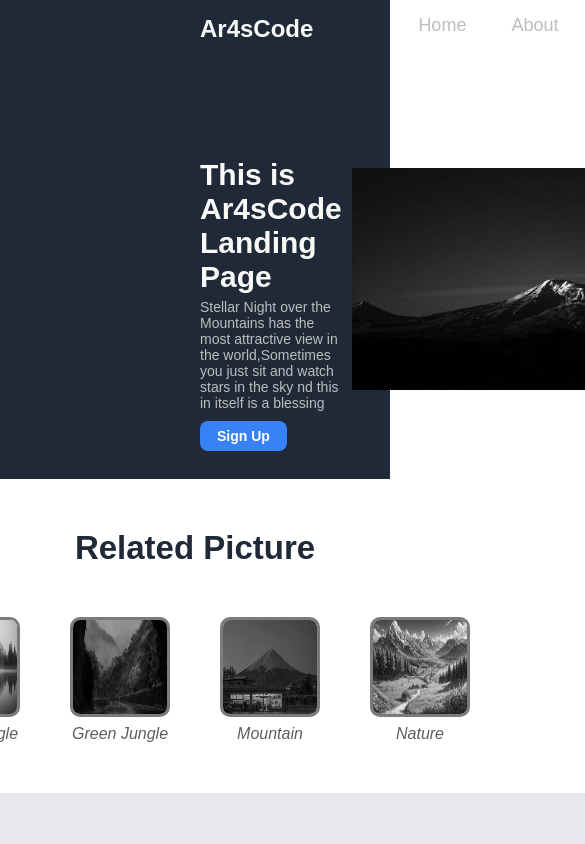
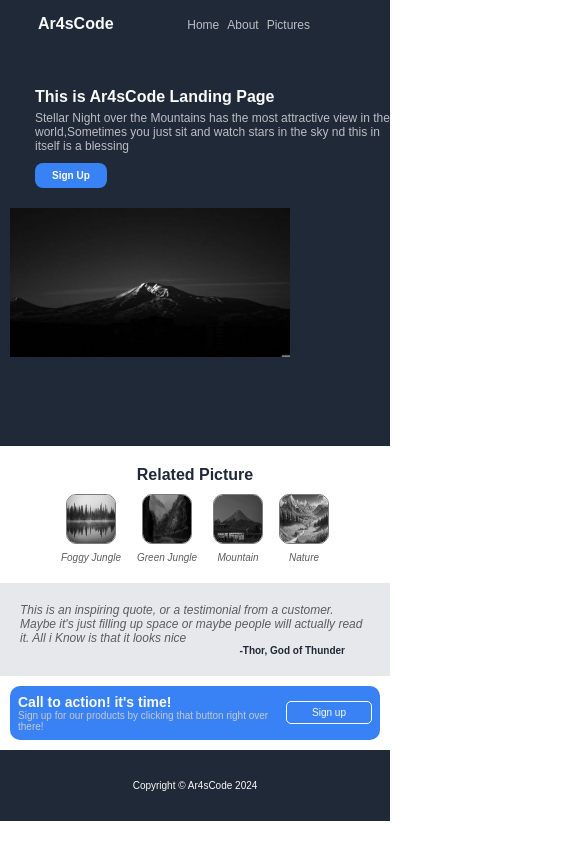
Before and after one commit to MR-AR4S/HTML-CSS-landing-page, a plain HTML site: page index.html in a window 390 px wide. Shown: the top 844 px of the page, 585 px wide, since content can reach past the window. Drawn offline with Linux system fonts and the light colour scheme.

Commit message:
Make website responsive for mobile device(320px - 600px)

```diff
--- a/index.html
+++ b/index.html
@@ -6,6 +6,7 @@
   <title>Ar4sCode | Landing Page</title>
   <link rel="stylesheet" href="style.css">
   <link rel="stylesheet" href="tablet-responsive.css">
+  <link rel="stylesheet" href="mobile-responsive.css">
 </head>
 <body>
   <!-- Header -->
--- /dev/null
+++ b/mobile-responsive.css
@@ -0,0 +1,104 @@
+/* tablet display */
+@media((min-width: 320px) and (max-width: 600px)) {
+  nav .logo {
+    margin-left: 8px;
+    font-size: 16px;
+  }
+
+  nav ul {
+    margin-right: 80px;
+  }
+
+  nav ul li {
+    padding-left: 8px;
+  }
+
+  nav ul li a {
+    font-size: 12px;
+  }
+
+  .header-text-box {
+    margin-top: 40px;
+    flex-direction: column;
+  }
+
+  .headers-text {
+    margin-left: 35px;
+  }
+
+  .headers-text h1 {
+    font-size: 16px;
+  }
+
+  .headers-text p {
+    font-size: 12px;
+  }
+
+  .headers-text button {
+    font-size: 10px;
+  }
+
+  .img-placeholder {
+    margin-top: 10px;
+  }
+
+  .img-placeholder img {
+    width: 300px;
+  }
+
+  .container {
+    margin-top: 20px;
+  }
+
+  .container h1 {
+    font-size: 16px;
+  }
+
+  .pic-holders {
+    margin: 10px 8px;
+  }
+
+  .pic-holders img {
+    width: 50px;
+    border: 1px solid #3882f6;
+  }
+
+  .pic-holders p {
+    font-size: 10px;
+  }
+
+  .quotes {
+    padding: 20px;
+    margin-top: 10px;
+  }
+
+  .quotes .quote {
+    font-size: 12px;
+  }
+
+  .quotes .writer {
+    font-size: 10px;
+  }
+
+  .sign-up-container {
+    margin: 10px;
+    padding: 8px;
+  }
+
+  .sign-up-container h3 {
+    font-size: 14px;
+  }
+
+  .sign-up-container p {
+    font-size: 10px;
+  }
+
+  .sign-up-container button {
+    font-size: 10px;
+    border: 1px solid #fff ;
+  }
+
+  footer p {
+    font-size: 10px;
+  }
+}
--- a/tablet-responsive.css
+++ b/tablet-responsive.css
@@ -77,6 +77,7 @@
 
   .sign-up-container {
     margin: 50px;
+    margin-right: 70px;
   }
 
   .sign-up-container h3 {
```
